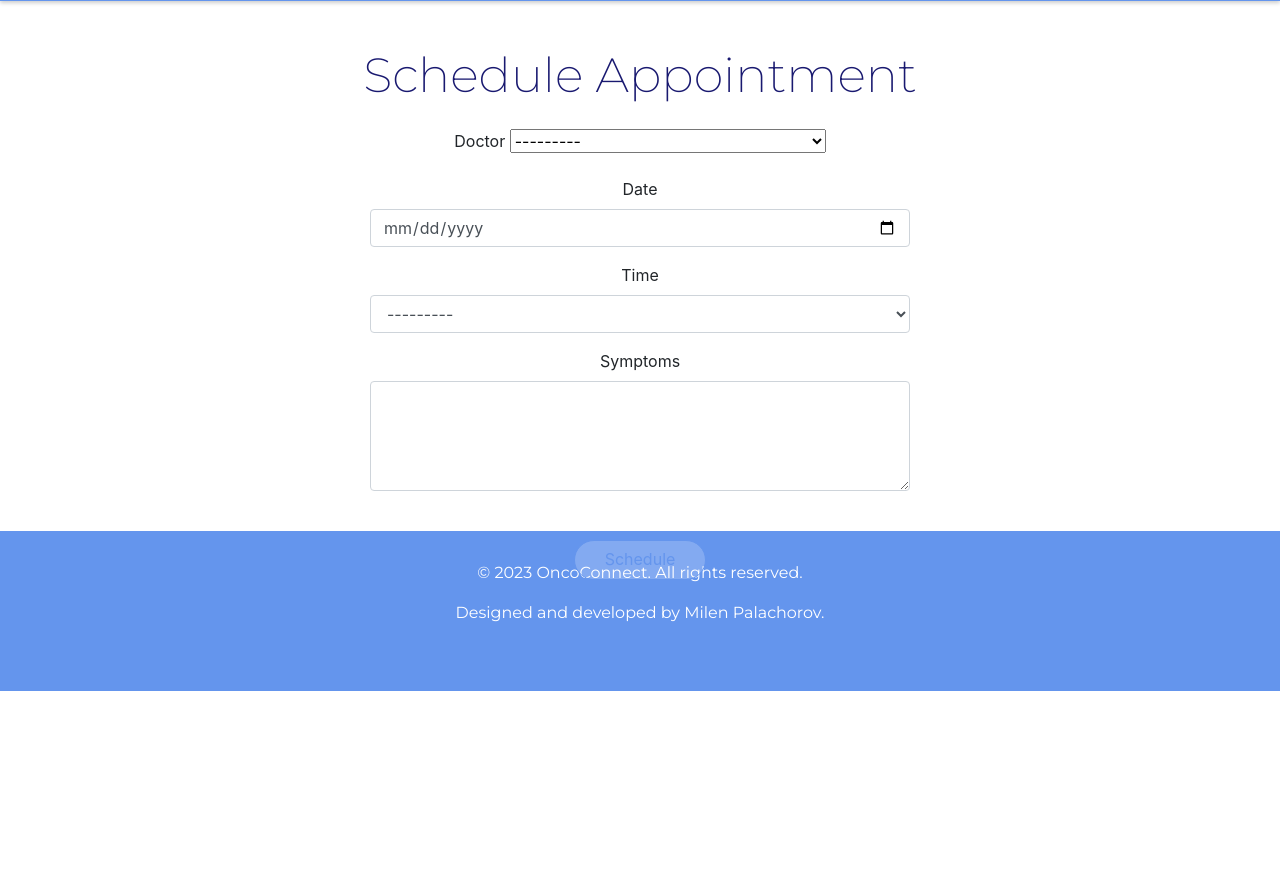
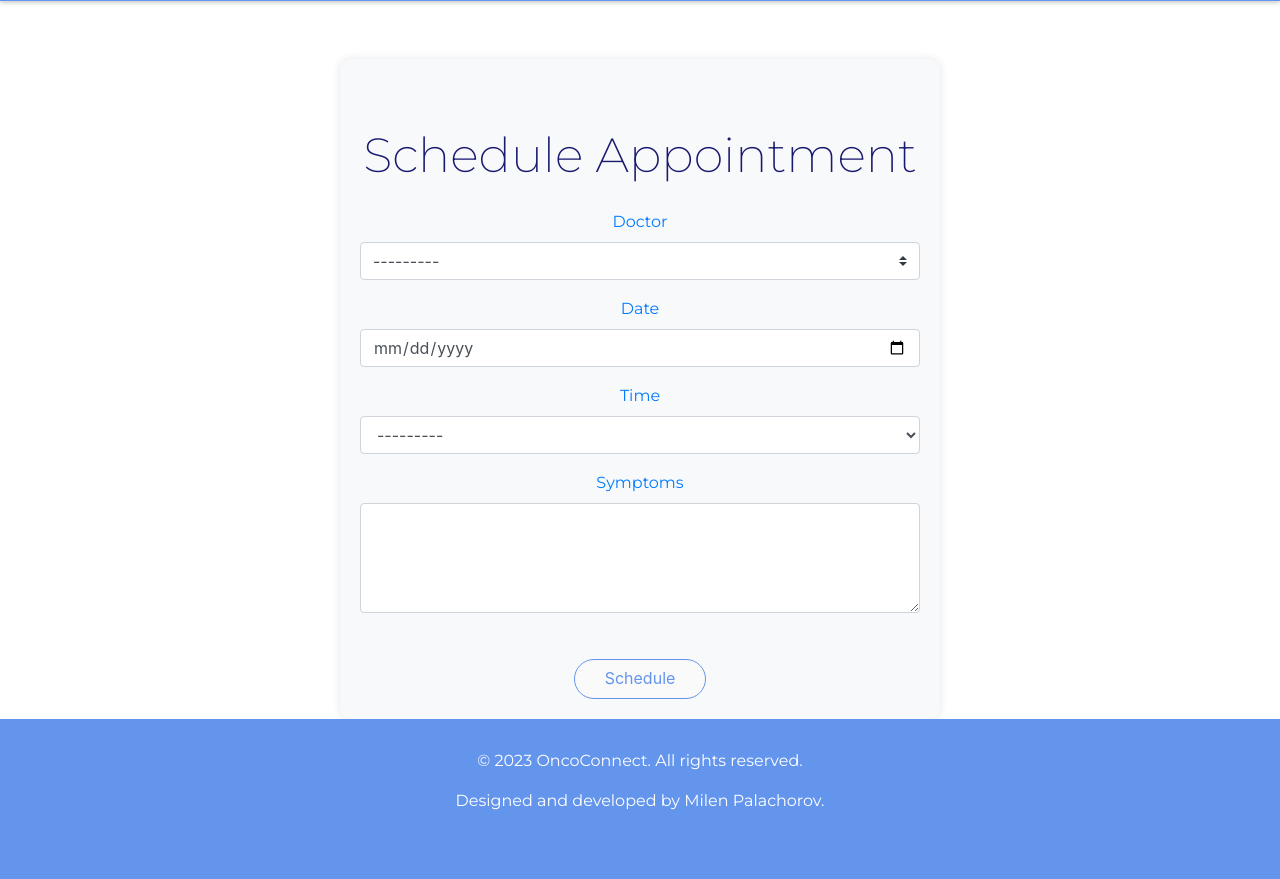
Before and after one commit to milensski/web-medical-care, a Django app: page /schedule-appointment/ in a window 1280 px wide. Shown: the part 61-940 px from the top of the page. Before the commit the page ends 752 px from the top, so only its background shows below. Run offline with Django 5.2, Linux system fonts and the light colour scheme; a user stored in the database is signed in; tables that the repository leaves empty hold one stand-in row (values such as "Sample post"); some libraries are stand-ins or nearby versions.

Commit message:
added html and css

```diff
--- a/web/static/styles.css
+++ b/web/static/styles.css
@@ -58,6 +58,7 @@
 
 main {
     padding-top: 60px;
+
 }
 .emtpy {
     padding-top: 60px;
@@ -67,6 +68,26 @@
     color: #007bff;
     font-family: 'Montserrat', sans-serif;
     border-radius: 50px;
+}
+
+.form-group label {
+    color: #007bff;
+    font-family: 'Montserrat', sans-serif;
+}
+
+option {
+    color: #002589;
+    font-family: 'Montserrat', sans-serif;
+}
+option::selection{
+    color: #002589;
+    font-family: 'Montserrat', sans-serif;
+}
+
+option:checked {
+    color: #fff;
+    font-family: 'Montserrat', sans-serif;
+    background-color: #007bff;
 }
 
 .hero {
@@ -141,8 +162,23 @@
     border-radius: 50px;
     transition: all ease-in-out 0.4s;
 }
+.btn-primary2:hover {
+    background-color: cornflowerblue;
+    color: white;
+    border-color: cornflowerblue;
 
-.btn-primary2:hover {
+}
+.form-btn-primary2 {
+    margin-top: 30px;
+    color: cornflowerblue;
+    border-color: cornflowerblue;
+    display: inline-block;
+    background: rgba(255, 255, 255, 0.2);
+    padding: 6px 30px 8px 30px;
+    border-radius: 50px;
+    transition: all ease-in-out 0.4s;
+}
+.form-btn-primary2:hover {
     background-color: cornflowerblue;
     color: white;
     border-color: cornflowerblue;
@@ -273,6 +309,7 @@
 .form-check-input:checked + .form-check-label.custom-radio-label span {
     color: #460000;
 }
+
 
 .map-outer {
     position: relative;
--- a/web/templates/schedule_appointment.html
+++ b/web/templates/schedule_appointment.html
@@ -1,13 +1,10 @@
 {% extends 'base.html' %}
 
 {% block content %}
-    <div class="container  text-center">
-        <h1 class="mt-5 display-4 mb-4 hero-login-h3">Schedule Appointment</h1>
-        <div class="row">
-            <div class="col">
-
-            </div>
-            <div class="col-md-6">
+    <div class="emtpy">
+        <div class="container  text-center">
+            <div class="appointment-poll-form">
+                <h1 class="mt-5 display-4 mb-4 hero-login-h3">Schedule Appointment</h1>
                 <form method="post" class="text-center">
                     {% csrf_token %}
                     <div class="form-group">
@@ -32,12 +29,10 @@
                     {# Add other fields here if needed #}
 
                     <input type="hidden" name="patient" value="{{ form.initial.patient.pk }}">
-                    <button type="submit" class="btn btn-primary2">Schedule</button>
+                    <button type="submit" class="btn form-btn-primary2">Schedule</button>
                 </form>
             </div>
-            <div class="col">
 
-            </div>
         </div>
     </div>
 
--- a/web/web/app_auth/forms.py
+++ b/web/web/app_auth/forms.py
@@ -130,6 +130,7 @@
         self.fields['for_date'].widget.attrs.update({'class': 'form-control', })
         self.fields['for_time'].widget.attrs.update({'class': 'form-control'})
         self.fields['symptoms'].widget.attrs.update({'class': 'form-control', 'rows': 4})
+        self.fields['doctor'].widget.attrs.update({'class': 'custom-select'})
 
     class Meta:
         model = Appointment
```
Also changed, not shown: web/templates/create_appointment_poll.html (+45 -9 lines).
